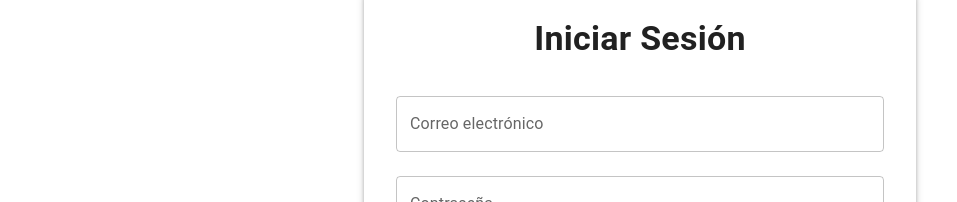
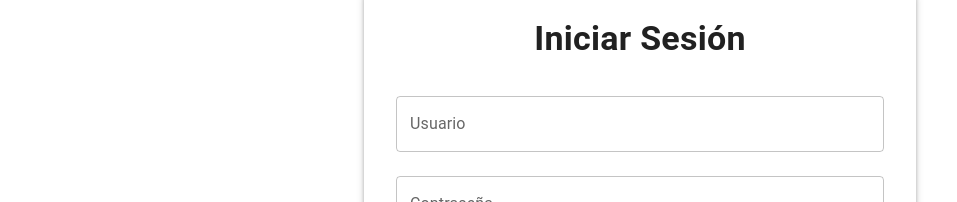
Before and after one commit to 29Jeanca/examen, a React (Vite) app in the folder frontend/examen_front/: page / in a window 1280 px wide. Shown: the part 287-489 px from the top of the page, without its empty margins (0-957 px from the left). Built offline with nearby package versions, Linux system fonts and the light colour scheme.

Commit message:
Cambio de nombre

```diff
--- a/frontend/examen_front/src/loginPage/Components/FormLogin.jsx
+++ b/frontend/examen_front/src/loginPage/Components/FormLogin.jsx
@@ -36,8 +36,8 @@ const FormLogin = () => {
             Iniciar Sesión
           </Typography>
           <TextField
-            label="Correo electrónico"
-            type="email"
+            label="Usuario"
+            type="text"
             fullWidth
             variant="outlined"
           />
```
